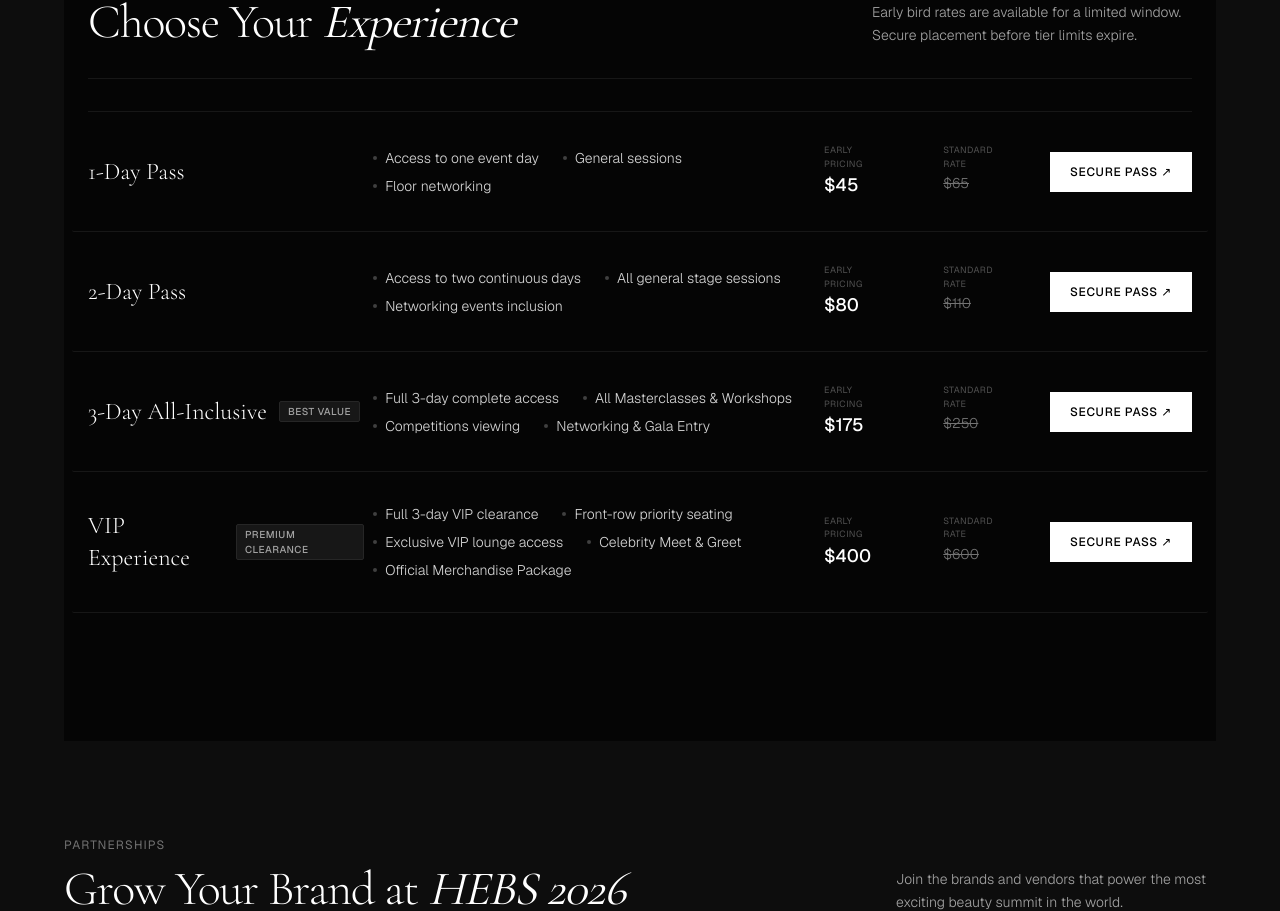
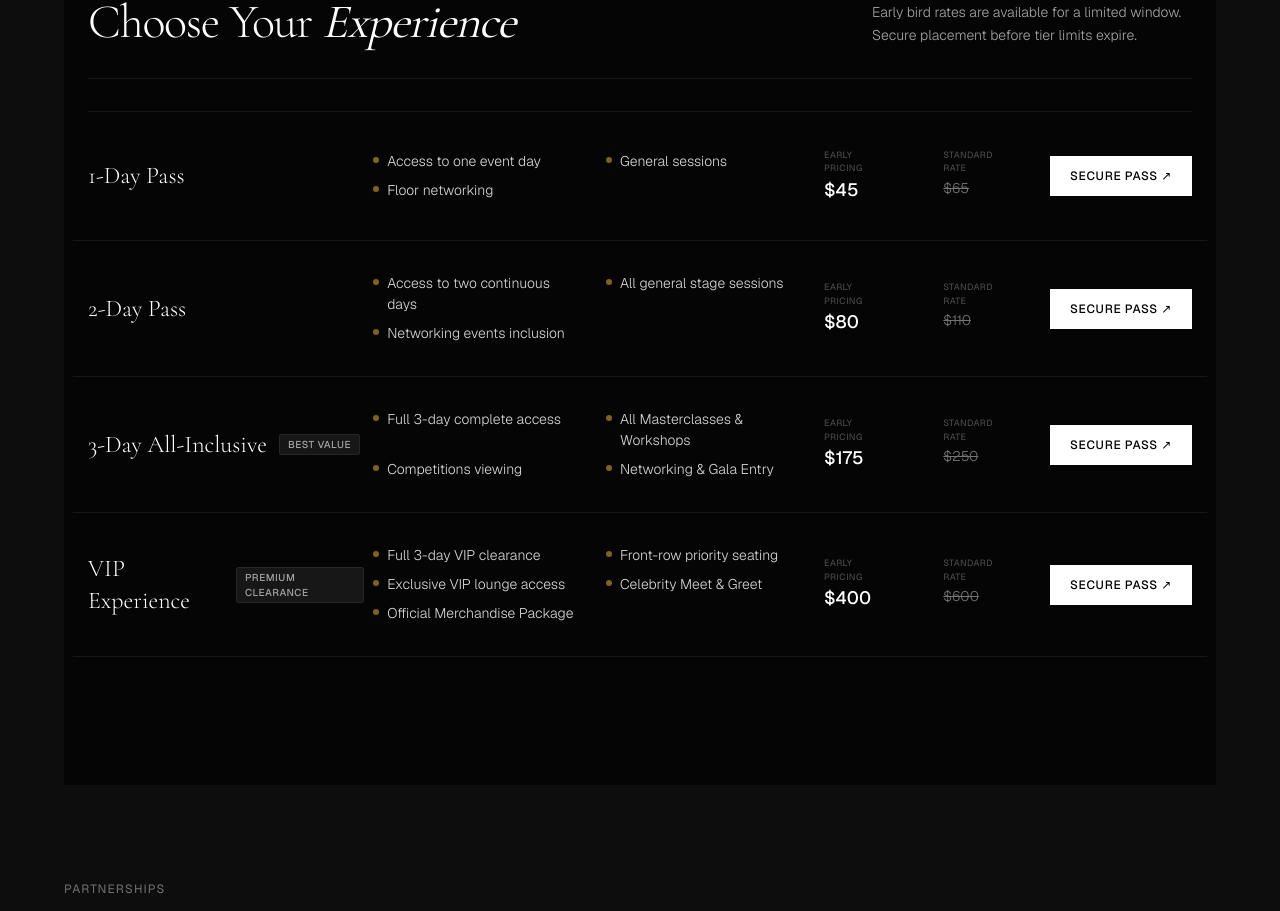
Before and after one commit to alexis800-glitch/hebs-lagos-2026, a Next.js app: page / in a window 1280 px wide. Shown: the part 6344-7255 px from the top of the page. Built offline with nearby package versions, Linux system fonts and the light colour scheme.

Commit message:
auto: fix ticket perks alignment with grid stack and amber bullet dots

```diff
--- a/components/Tickets.tsx
+++ b/components/Tickets.tsx
@@ -69,13 +69,13 @@ export default function Tickets() {
                 </div>
               </div>
 
-              {/* Inclusions Detail column */}
-              <div className="w-full lg:w-2/5 mb-6 lg:mb-0">
-                <ul className="flex flex-wrap gap-x-6 gap-y-2">
+              {/* Inclusions Detail column - Perfect Vertically Aligned Stack */}
+              <div className="w-full lg:w-2/5 mb-6 lg:mb-0 flex flex-col justify-center min-h-[64px]">
+                <ul className="grid grid-cols-1 sm:grid-cols-2 gap-x-6 gap-y-2 w-full">
                   {tier.perks.map((perk, pIdx) => (
-                    <li key={pIdx} className="font-sans text-sm text-neutral-300 flex items-center font-light">
-                      <span className="w-1 h-1 bg-neutral-700 rounded-full mr-2"></span>
-                      {perk}
+                    <li key={pIdx} className="font-sans text-sm text-neutral-300 flex items-start font-light leading-normal">
+                      <span className="w-1.5 h-1.5 bg-amber-400 rounded-full mt-1.5 mr-2 shrink-0 animate-pulse"></span>
+                      <span>{perk}</span>
                     </li>
                   ))}
                 </ul>
```
